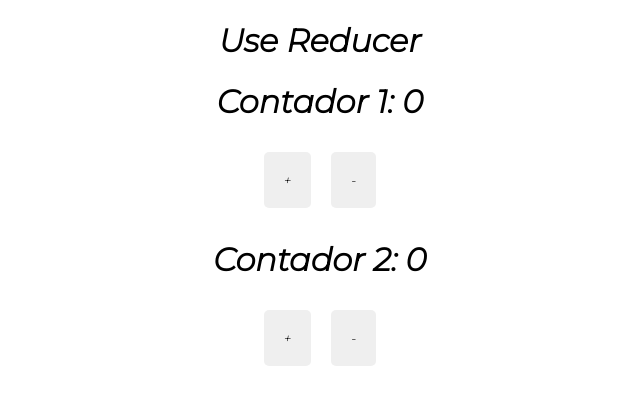
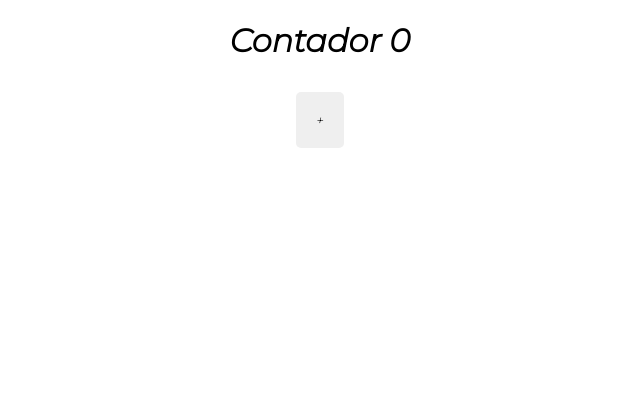
Before and after one commit to JordanGMaria/react-hooks, a React (Create React App) app: page /useState-useEffect in a window 1280 px wide. Before the commit this address led to /useReducer. Shown: the top 404 px of the page, without its empty margins (320-960 px from the left). Built offline with nearby package versions, Linux system fonts and the light colour scheme.

Commit message:
exemplo de Use State e Use Effect

```diff
--- a/src/UseRef/index.js
+++ b/src/UseRef/index.js
@@ -1,4 +1,4 @@
-import React, { useRef, useEffect } from 'react'
+import React, { useRef } from 'react'
 
 export default function useRefPage() {
 
--- a/src/routes.js
+++ b/src/routes.js
@@ -4,7 +4,8 @@ import useMemo from "./useMemo";
 import useReducer from "./useReducer";
 import useContext from "./useContext";
 import useCallback from './useCallback';
-import useRef from './UseRef';
+import useRef from './useRef';
+import useStateuseEffect from './useState-useEffect';
 
 const Routes = () => (
   <Switch>
@@ -13,6 +14,7 @@ const Routes = () => (
     <Route exact path="/useContext" component={useContext} />
     <Route exact path="/useCallback" component={useCallback} />
     <Route exact path="/useRef" component={useRef} />
+    <Route exact path="/useState-useEffect" component={useStateuseEffect} />
     <Route exact path="/">
       <Redirect to="/useReducer" />
     </Route>
--- /dev/null
+++ b/src/useState-useEffect/index.js
@@ -0,0 +1,17 @@
+import React, { useEffect, useState } from 'react'
+
+export default function UseStatePageUseEffect() {
+
+    const [contador, setcontador] = useState(0);
+
+    useEffect(() => {
+        alert(`Valor atual contador: ${contador}`);
+    }, [contador])
+
+    return (
+        <div>
+            <h1>Contador {contador}</h1>
+            <button className="button" onClick={() => setcontador(contador + 1)}>+</button>
+        </div>
+    )
+}
```
Also changed, not shown: 1 other file (tests, documents, lock files or other folders).
